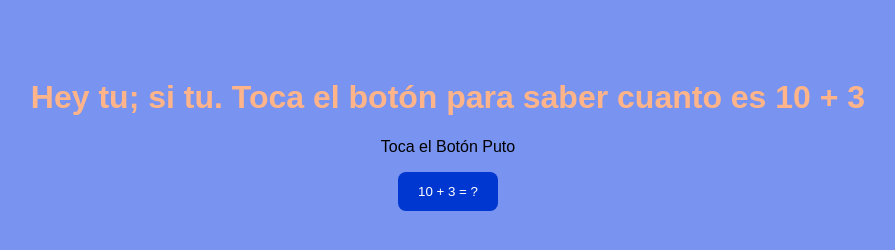
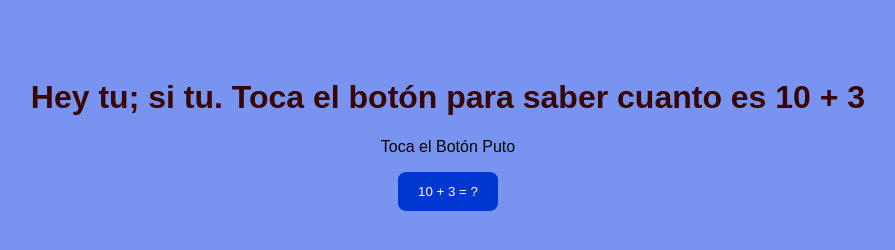
Before and after one commit to jesushdezsaoaloggo-star/Prueba-de-p-gina-WEB-dura, a plain HTML site: page index.html in a window 1280 px wide. Shown: the whole page, without its empty margins (192-1087 px from the left). Drawn offline with Linux system fonts and the light colour scheme.

Commit message:
Update style.css

```diff
--- a/style.css
+++ b/style.css
@@ -6,7 +6,7 @@ body {
 }
 
 h1 {
-    color: #FFB489;
+    color: #380500;
 }
 
 button {
```
